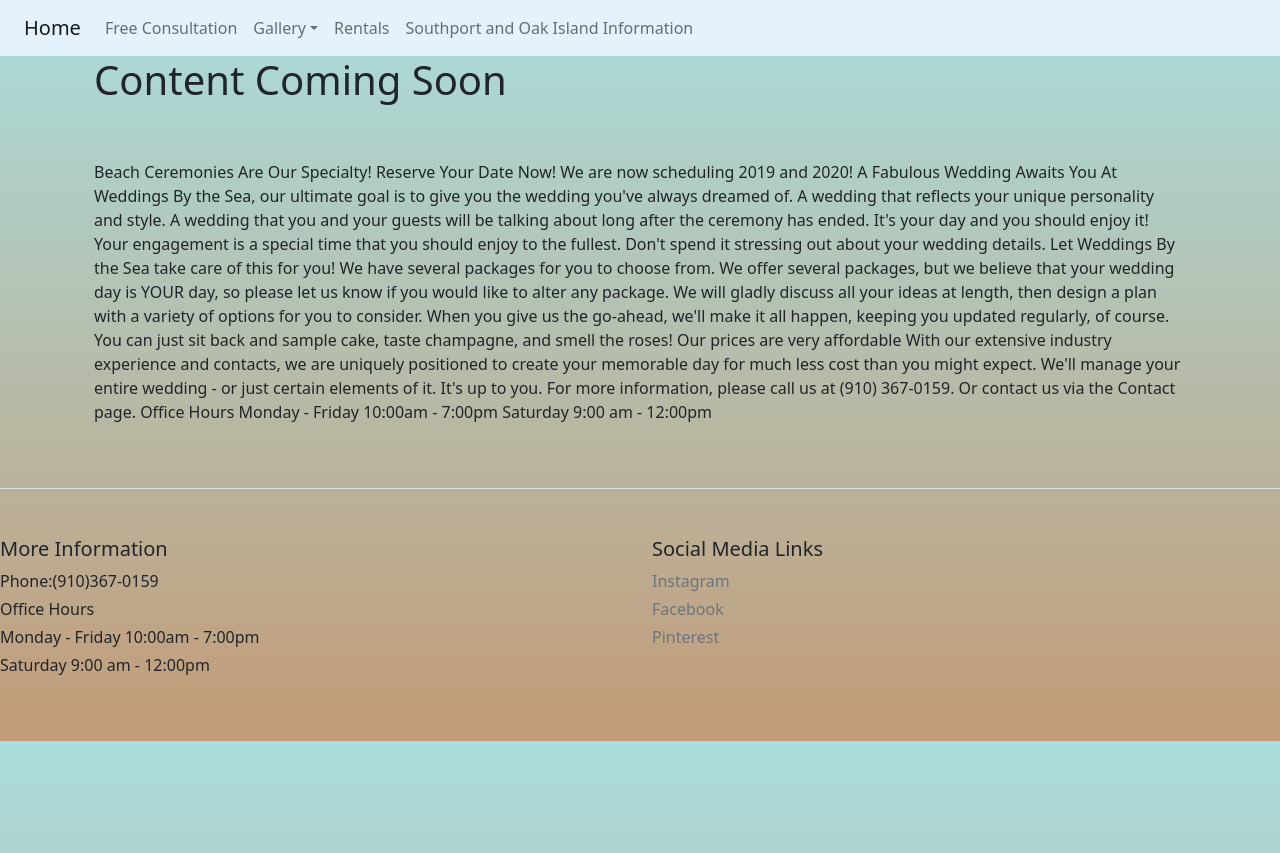
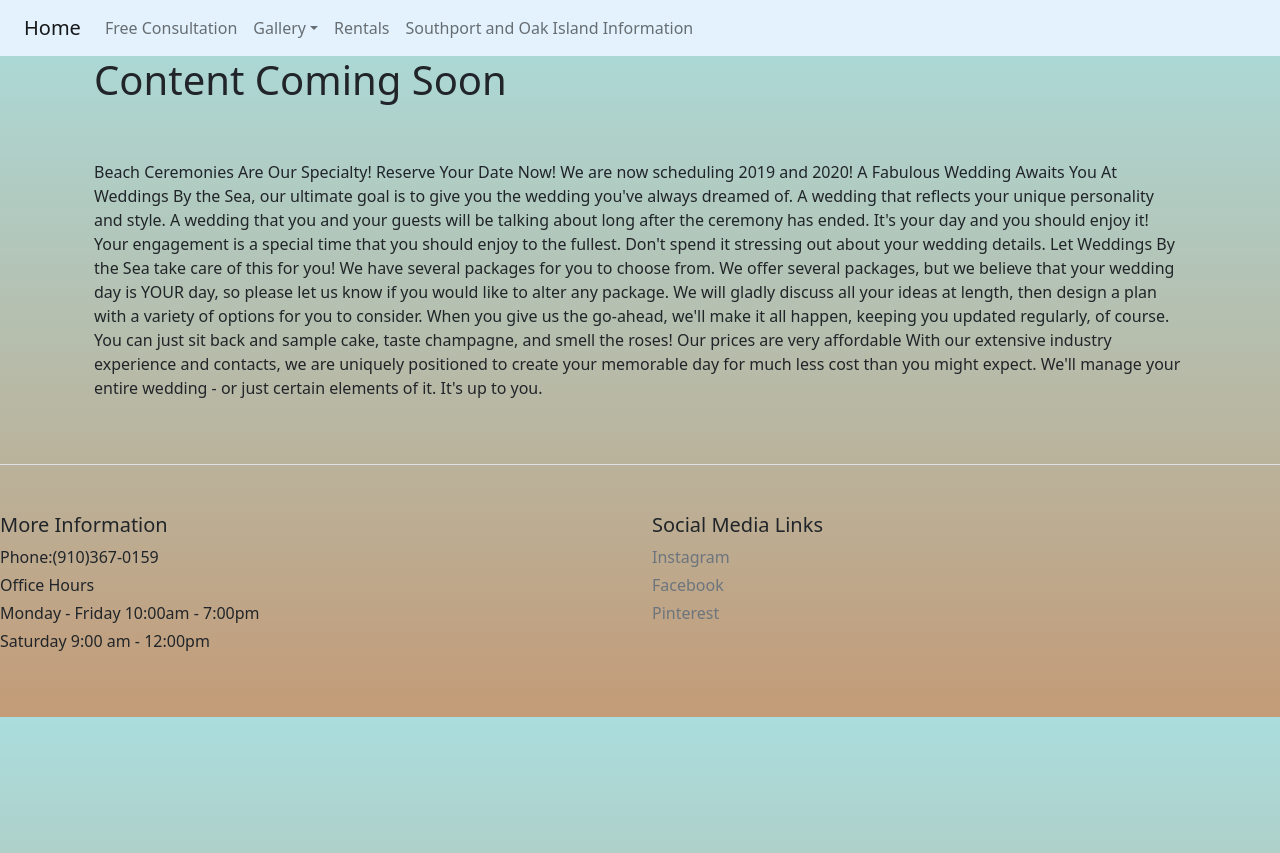
Before and after one commit to weddingsbytheseanc/weddingsbytheseanc.github.io, a Jekyll site: the page built from index.html, in a window 1280 px wide. Shown: the top 853 px of the page. Built offline with Jekyll 4.4.1, drawn with Linux system fonts in a browser that asks for light colours; nearby versions of some CDN libraries; library files that are not in the unit come from our copies.

Commit message:
Update index.html

```diff
--- a/index.html
+++ b/index.html
@@ -21,13 +21,4 @@ Our prices are very affordable
 
 With our extensive industry experience and contacts, we are uniquely positioned to create your memorable day for much less cost than you might expect. We'll manage your entire wedding - or just certain elements of it. It's up to you.
 
-For more information,
-
-please call us at (910) 367-0159. Or contact us via the Contact page.
-
-Office Hours
-
-Monday - Friday 10:00am - 7:00pm
-
-Saturday 9:00 am - 12:00pm
 </p>
```
